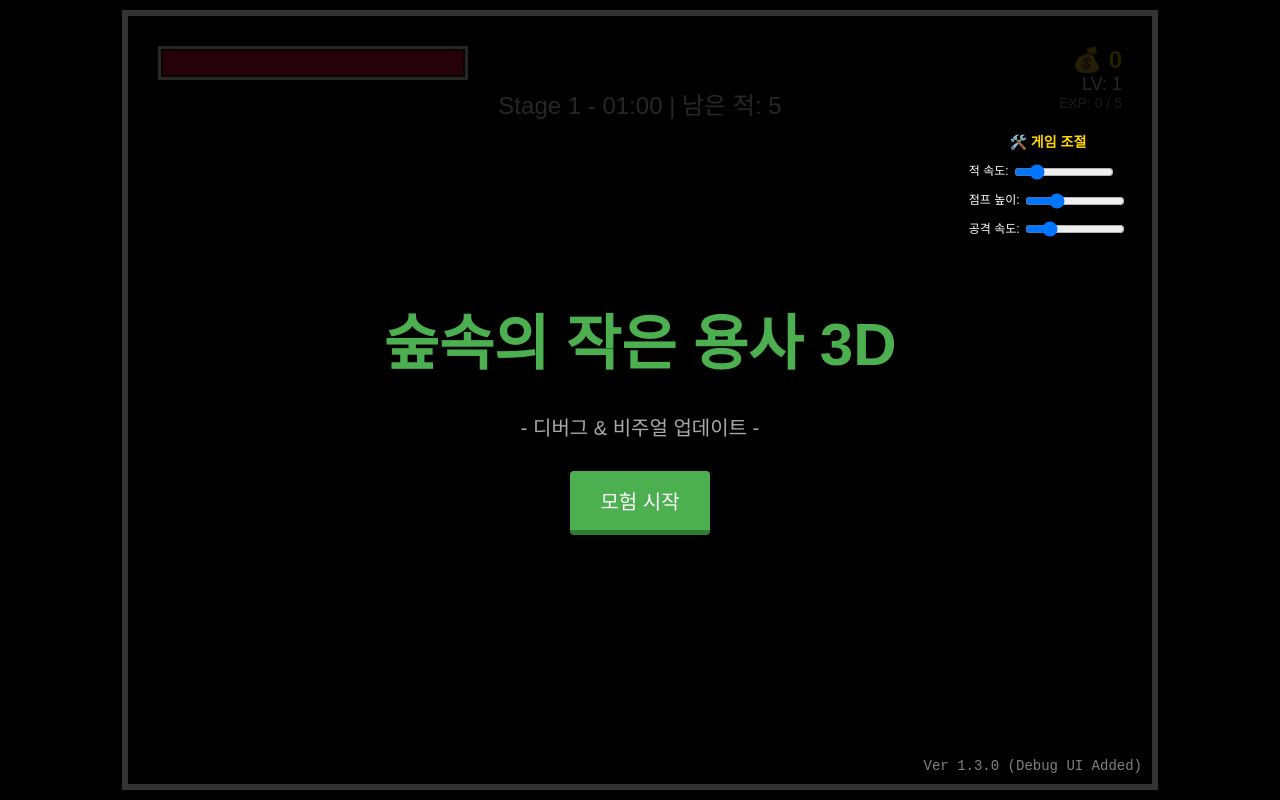
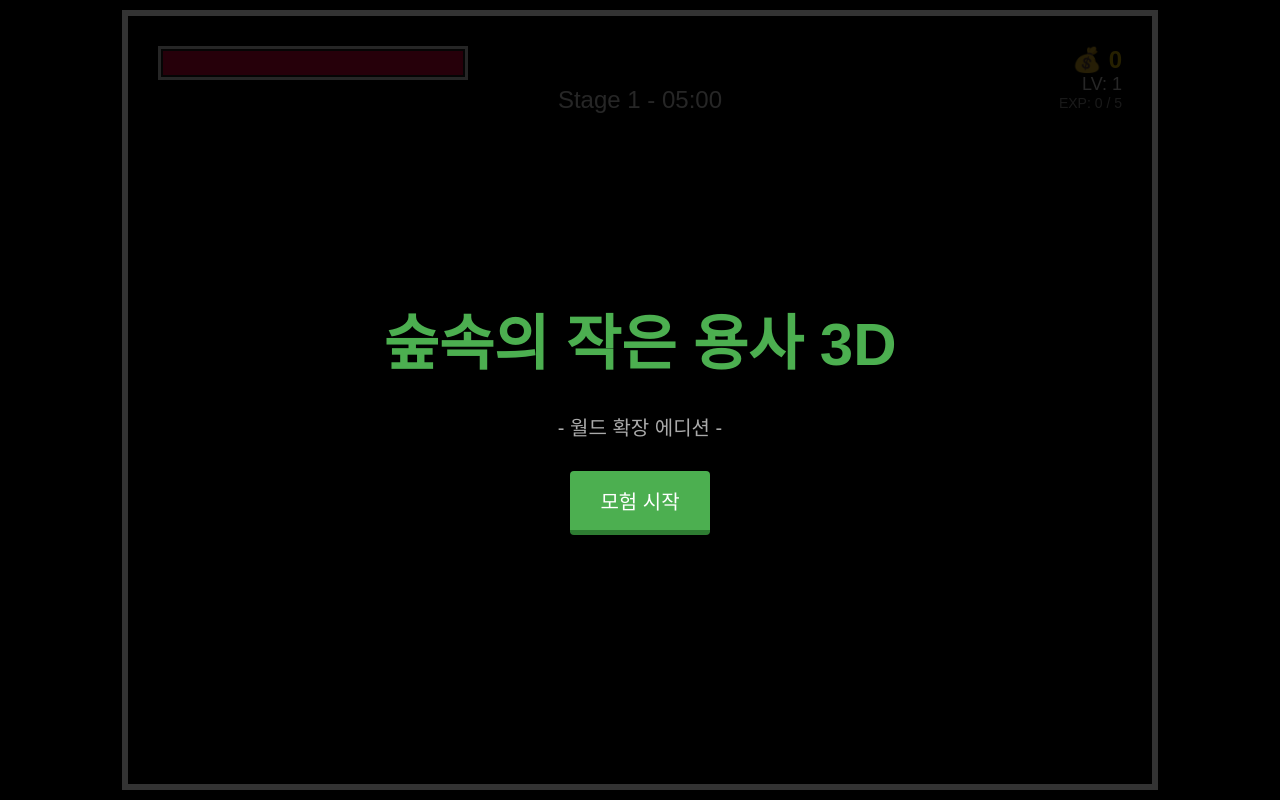
Before and after one commit to yoonicue-arch/foreset-hero-3d, a plain HTML site: page index.html in a window 1280 px wide. Drawn offline with nearby package versions, Linux system fonts and the light colour scheme.

Commit message:
Remove debug UI and update game version display

```diff
--- a/index.html
+++ b/index.html
@@ -5,51 +5,9 @@
     <meta name="viewport" content="width=device-width, initial-scale=1.0">
     <title>숲속의 작은 용사 3D</title>
     <link rel="stylesheet" href="css/style.css">
-    <style>
-        /* 버전 정보 스타일 */
-        #version {
-            position: absolute;
-            bottom: 10px;
-            right: 10px;
-            color: rgba(255, 255, 255, 0.5);
-            font-family: monospace;
-            font-size: 14px;
-            pointer-events: none;
-            z-index: 200;
-        }
-        /* 디버그 UI 스타일 */
-        #debug-ui {
-            position: absolute;
-            top: 100px;
-            right: 10px;
-            background: rgba(0, 0, 0, 0.7);
-            color: white;
-            padding: 15px;
-            border-radius: 8px;
-            pointer-events: auto;
-            z-index: 200;
-            font-family: sans-serif;
-            font-size: 12px;
-        }
-        #debug-ui h3 { margin: 0 0 10px 0; color: #ffd700; text-align: center; }
-        #debug-ui label { display: block; margin-bottom: 8px; }
-        #debug-ui input { vertical-align: middle; width: 100px; cursor: pointer; }
-    </style>
 </head>
 <body>
     <div id="game-container">
-        <!-- 버전 정보 -->
-        <div id="version">Ver 1.3.0 (Debug UI Added)</div>
-
-        <!-- 디버그 UI (속도 및 점프 조절) -->
-        <div id="debug-ui">
-            <h3>🛠️ 게임 조절</h3>
-            <label>적 속도: <input type="range" id="dbg-enemy-speed" min="0.1" max="5" step="0.1" value="1"></label>
-            <label>점프 높이: <input type="range" id="dbg-jump-height" min="5" max="30" step="1" value="12"></label>
-            <label>공격 속도: <input type="range" id="dbg-attack-speed" min="0.5" max="3" step="0.1" value="1"></label>
-        </div>
-
-        <!-- UI 오버레이 -->
         <div id="ui-overlay">
             <div class="hp-bar-outer"><div id="hp-fill"></div></div>
             <div class="stats-panel">
@@ -57,42 +15,27 @@
                 <div>LV: <span id="lv-val">1</span></div>
                 <div style="font-size: 14px; color: #aaa;">EXP: <span id="xp-val">0</span> / <span id="next-xp-val">5</span></div>
             </div>
-            <div id="timer">Stage 1 - 01:00 | 남은 적: 5</div>
+            <div id="timer">Stage 1 - 05:00</div>
             <div id="charge-bar"><div id="charge-fill"></div></div>
             <div id="fall-alert">⚠️ 위험! 월드 밖입니다! ⚠️</div>
         </div>
 
-        <!-- 시작 화면 -->
         <div id="start-screen" class="overlay">
             <h1 style="font-size: 60px; color: #4CAF50; margin-bottom: 10px;">숲속의 작은 용사 3D</h1>
-            <p style="font-size: 20px; color: #aaa;">- 디버그 & 비주얼 업데이트 -</p>
+            <p style="font-size: 20px; color: #aaa;">- 월드 확장 에디션 -</p>
             <button onclick="initGame()">모험 시작</button>
         </div>
 
-        <!-- 상점 화면 -->
         <div id="shop-ui" class="overlay" style="display: none;">
             <h1 style="color: #ffd700;">마법 상점</h1>
             <div class="shop-items">
-                <div class="shop-item">
-                    <h3>긴 칼</h3>
-                    <p>범위 증가</p>
-                    <button onclick="buyWeapon('longsword', 100)">💰 100</button>
-                </div>
-                <div class="shop-item">
-                    <h3>강철 도끼</h3>
-                    <p>대미지 강화</p>
-                    <button onclick="buyWeapon('axe', 250)">💰 250</button>
-                </div>
-                <div class="shop-item">
-                    <h3>전설의 검</h3>
-                    <p>초강력</p>
-                    <button onclick="buyWeapon('legend', 500)">💰 500</button>
-                </div>
+                <div class="shop-item"><h3>긴 칼</h3><p>범위 증가</p><button onclick="buyWeapon('longsword', 100)">💰 100</button></div>
+                <div class="shop-item"><h3>강철 도끼</h3><p>대미지 강화</p><button onclick="buyWeapon('axe', 250)">💰 250</button></div>
+                <div class="shop-item"><h3>전설의 검</h3><p>초강력</p><button onclick="buyWeapon('legend', 500)">💰 500</button></div>
             </div>
             <button onclick="nextStage()" style="background: #555; margin-top: 40px;">다음 스테이지로</button>
         </div>
 
-        <!-- 게임 오버 화면 -->
         <div id="game-over" class="overlay" style="display: none;">
             <h1 id="fail-title" style="font-size: 60px; color: #ff0040;">GAME OVER</h1>
             <p id="fail-msg">용사가 쓰러졌습니다...</p>
@@ -100,10 +43,8 @@
         </div>
     </div>
 
-    <!-- 외부 라이브러리 로드 -->
-    <script src="https://cdnjs.cloudflare.com/ajax/libs/cannon.js/0.6.2/cannon.min.js"></script>
+    <!-- 외부 라이브러리 및 게임 스크립트 -->
     <script src="https://cdnjs.cloudflare.com/ajax/libs/three.js/r128/three.min.js"></script>
-    <!-- 게임 로직 스크립트 연결 -->
     <script src="js/game.js"></script>
 </body>
 </html>
```
